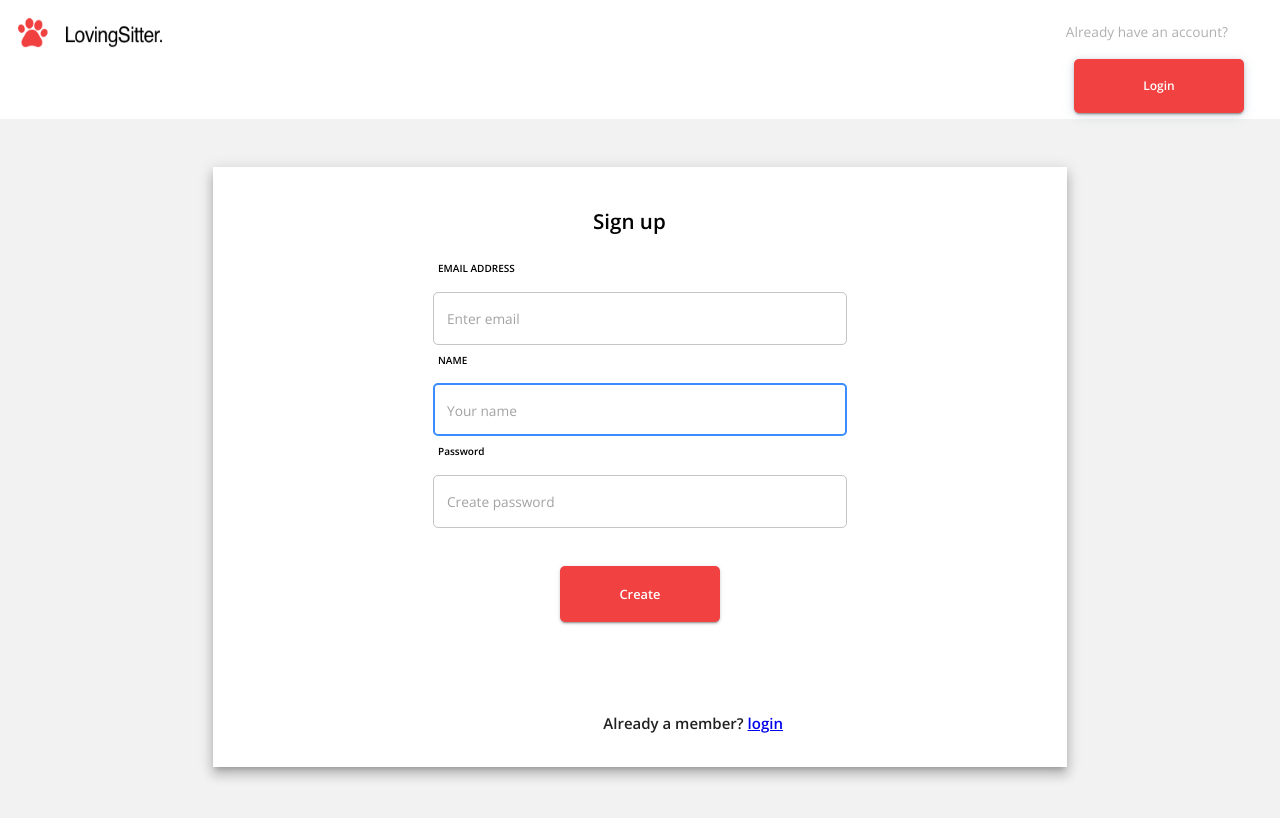
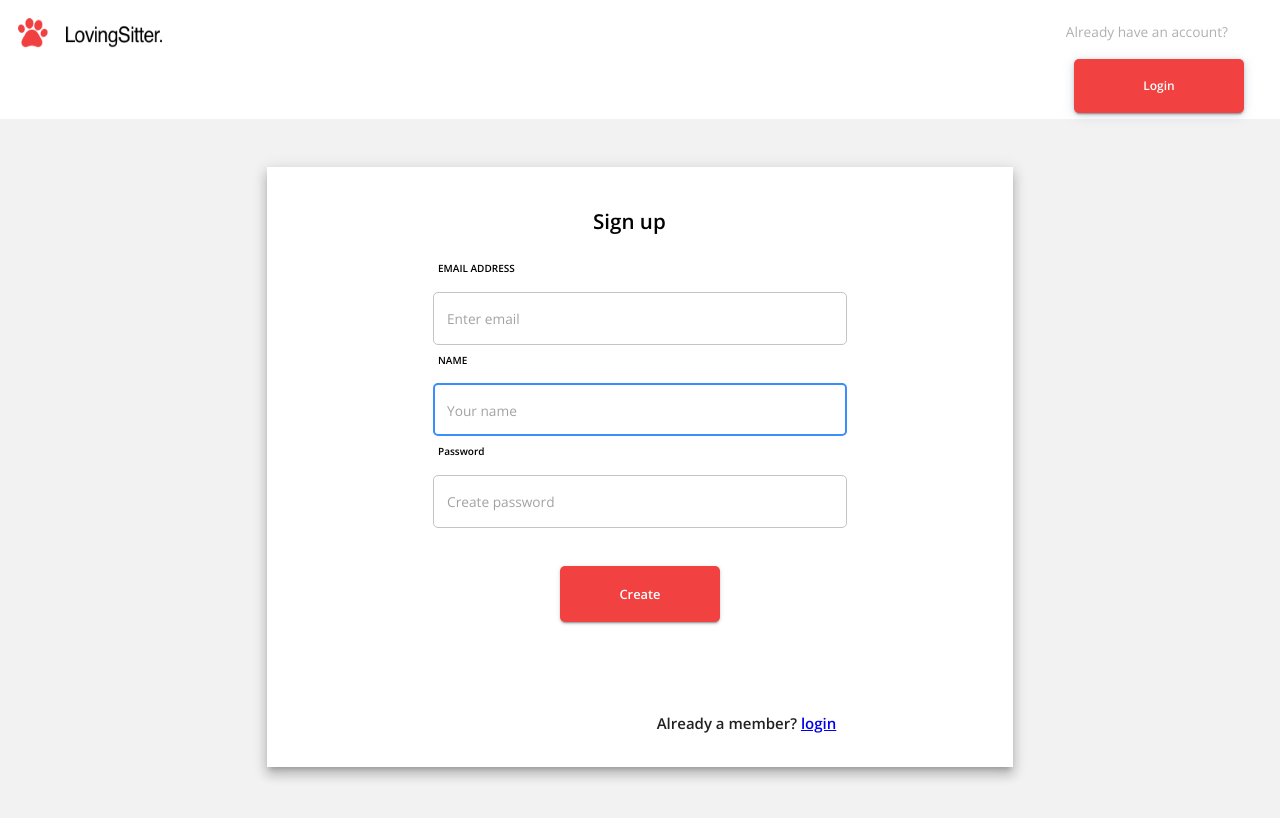
Before and after one commit to ajkatom/fun-kickoff-project, a React (Create React App) app in the folder client/: page /signup in a window 1280 px wide. Shown: the top 818 px of the page. Built offline with nearby package versions, Linux system fonts and the light colour scheme; no server answers.

Commit message:
fixed login box

```diff
--- a/client/src/pages/SignUp/SignUp.tsx
+++ b/client/src/pages/SignUp/SignUp.tsx
@@ -48,7 +48,7 @@ export default function Register(): JSX.Element {
           <AuthHeader linkTo="/login" asideText="Already have an account?" btnText="Login" />
         </Box>
       </Grid>
-      <Grid item xs={12} sm={8} md={8} height={600} elevation={8} component={Paper} marginBottom={40} square>
+      <Grid item xs={12} sm={8} md={7} height={600} elevation={8} component={Paper} marginBottom={40} square>
         <Box
           display="flex"
           justifyContent="space-between"
```
